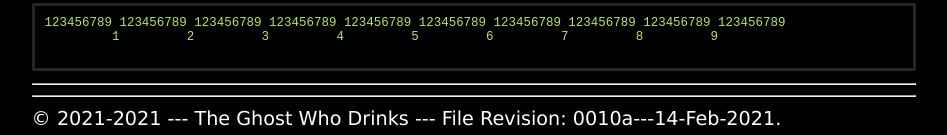
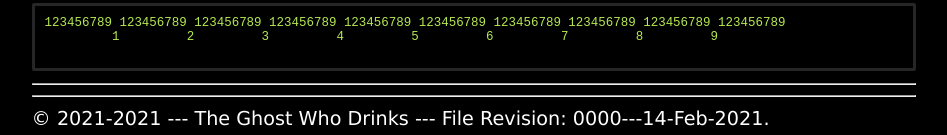
Before and after one commit to stevensim226/GSGS_JEKYLL, a Jekyll site: the page built from 001.md, in a window 1280 px wide and 900 px high, scrolled down 5484 px. Shown: the part 762-897 px from the top of the window, without its empty margins (166-1113 px from the left). Built offline with Jekyll 4.4.1, drawn with Linux system fonts in a browser that asks for light colours.

Commit message:
new file:   1index.md modified:   _config.yml modified:   index.md

```diff
--- a/_config.yml
+++ b/_config.yml
@@ -1,5 +1,5 @@
 title:       "This Is How Me Do It!"
-version:     "0010a---14-Feb-2021"
+version:     "0000---14-Feb-2021"
 copyright:   "2021-2021"
 description: >-
   Describe1.
```
Also changed, not shown: 1index.md (renamed from index.md).
